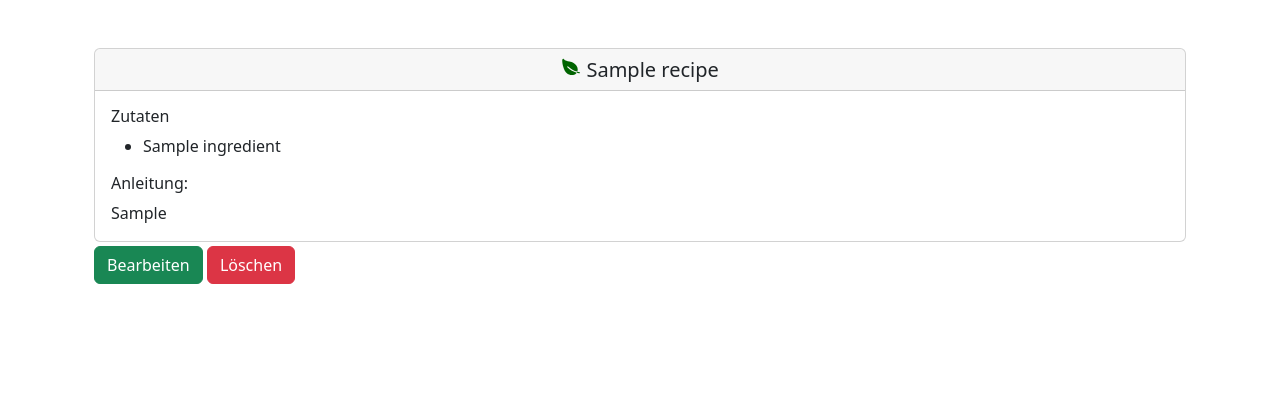
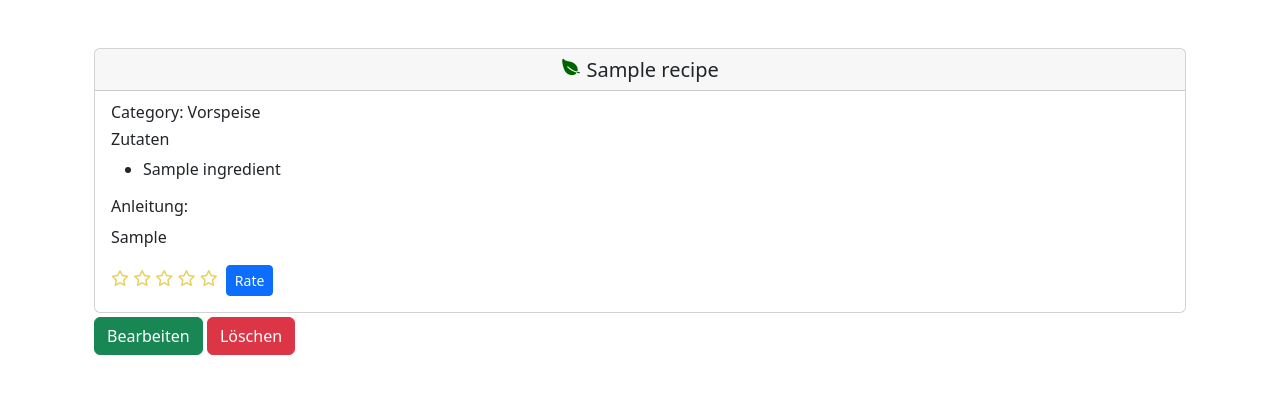
Before and after one commit to Sadeeed/flask-recipe, a Flask app: a page that uses templates/layouts/base.html in a window 1280 px wide. Shown: the part 56-450 px from the top of the page. Run offline with Flask 2, Linux system fonts and the light colour scheme; tables that the repository leaves empty hold one stand-in row (values such as "Sample post"); some libraries are stand-ins or nearby versions.

Commit message:
:package: recipe rating

```diff
--- a/apps/main/templates/main/recipe.html
+++ b/apps/main/templates/main/recipe.html
@@ -3,8 +3,10 @@
 {% block content %}
     <div class="container mt-5">
         <div class="card">
-            <h5 class="card-header text-center">{% if vegan %}<ion-icon name="leaf" style="color: darkgreen;text-align:right"></ion-icon>{% endif %}  {{ name }}</h5>
+            <h5 class="card-header text-center">{% if vegan %}
+                <ion-icon name="leaf" style="color: darkgreen;text-align:right"></ion-icon>{% endif %}  {{ name }}</h5>
             <div class="card-body">
+                <h6 class="card-subtitle mb-2">Category: {{ category.value }}</h6>
                 <h6 class="card-title mb-2">Zutaten</h6>
                 <ul>
                     {% for ingredient in ingredients %}
@@ -13,9 +15,71 @@
                 </ul>
                 <h6 class="card-title mb-2">Anleitung:</h6>
                 <p class="card-text">{{ method }}</p>
+                <div class="rating">
+                    <i class="rating__star far fa-star"></i>
+                    <i class="rating__star far fa-star"></i>
+                    <i class="rating__star far fa-star"></i>
+                    <i class="rating__star far fa-star"></i>
+                    <i class="rating__star far fa-star"></i>
+                    <button class="btn btn-sm btn-primary mx-1" onclick="rate()">Rate</button>
+                </div>
             </div>
         </div>
         <a class="btn btn-success mt-1" href="{{ url_for('main.edit_recipe', recipe_id=id) }}">Bearbeiten</a>
         <a class="btn btn-danger mt-1" href="{{ url_for('main.del_recipe', recipe_id=id) }}">Löschen</a>
     </div>
 {% endblock %}
+{% block extraJs %}
+    <script>
+        const ratingStars = [...document.getElementsByClassName("rating__star")];
+
+        function executeRating(stars) {
+            const starClassActive = "rating__star fas fa-star";
+            const starClassInactive = "rating__star far fa-star";
+            const starsLength = stars.length;
+            let i;
+            stars.map((star) => {
+                star.onclick = () => {
+                    i = stars.indexOf(star);
+                    if (star.className === starClassInactive) {
+                        for (i; i >= 0; --i) stars[i].className = starClassActive;
+                    } else {
+                        for (i; i < starsLength; ++i) stars[i].className = starClassInactive;
+                    }
+                };
+            });
+        }
+
+        executeRating(ratingStars);
+
+        const rate = () => {
+            const rating = document.getElementsByClassName("rating__star fas fa-star");
+            const ratingValue = rating.length;
+            console.log(ratingValue);
+
+            const form_data = new FormData();
+            {#form_data.append('recipe_id', {{ id }});#}
+            form_data.append('rating', ratingValue.toString());
+            fetch('{{ url_for('main.rate_recipe', recipe_id=id) }}', {
+                method: 'POST',
+                body: form_data
+            }).then(response => response.json())
+
+        };
+
+        const get_rating = () => {
+            fetch('{{ url_for('main.rate_recipe', recipe_id=id) }}')
+                .then(response => response.json())
+                .then(data => {
+                    const rating = document.getElementsByClassName("rating__star");
+                    const ratingValue = data.rating;
+                    console.log(ratingValue);
+                    for (let i = 0; i < ratingValue; i++) {
+                        rating[i].className = "rating__star fas fa-star";
+                    }
+                });
+        };
+
+        document.onload = get_rating();
+    </script>
+{% endblock %}
--- a/apps/main/views.py
+++ b/apps/main/views.py
@@ -4,7 +4,7 @@ from flask_restful import Resource
 from slugify import slugify
 from database import db
 
-from apps.main.models import Recipe, Ingredient, CategoryEnum
+from apps.main.models import Recipe, Ingredient, CategoryEnum, Rating
 
 main = Blueprint('main', __name__, template_folder="templates/main")
 
@@ -23,7 +23,7 @@ def recipe(slug):
         method = recipe.method
         name = recipe.name
         return render_template('recipe.html', name=name, ingredients=ingredients,
-                               method=method, id=recipe.id, vegan=recipe.vegan)
+                               method=method, id=recipe.id, vegan=recipe.vegan, category=recipe.category)
     else:
         flash("This recipe does not exist")
         return redirect(url_for('main.index'))
@@ -122,6 +122,25 @@ def edit_recipe(recipe_id):
         return redirect(url_for('main.index'))
 
 
+@main.route("/rate/<recipe_id>", methods=['GET', 'POST'])
+@login_required
+def rate_recipe(recipe_id):
+    # recipe = Recipe.query.filter_by(id=recipe_id).first()
+    # rating = request.form['rating']
+    rating = Rating.query.filter_by(recipe_id=recipe_id, user_id=current_user.id).first()
+    if request.method == 'GET':
+        if rating:
+            return {"rating": rating.rating}
+    if request.method == 'POST':
+        if not rating:
+            rating = Rating(recipe_id=recipe_id, user_id=current_user.id, rating=request.form['rating'])
+            db.session.add(rating)
+        else:
+            rating.rating = request.form['rating']
+        db.session.commit()
+        return {"success": True, "rating": rating.rating}
+
+
 @main.route("/profile")
 @login_required
 def profile():
@@ -130,7 +149,7 @@ def profile():
 
 @main.app_errorhandler(404)
 def page_not_found():
-    return render_template('layouts/404.html'), 404
+    return render_template('layouts/404.html')
 
 
 class RecipeList(Resource):
--- /dev/null
+++ b/static/css/style.css
@@ -0,0 +1,4 @@
+.rating__star {
+   cursor: pointer;
+   color: #dabd18b2;
+}
--- a/templates/layouts/base.html
+++ b/templates/layouts/base.html
@@ -6,6 +6,8 @@
     <title>Rezepte</title>
     <link href="https://cdn.jsdelivr.net/npm/bootstrap@5.2.0-beta1/dist/css/bootstrap.min.css" rel="stylesheet"
           integrity="sha384-0evHe/X+R7YkIZDRvuzKMRqM+OrBnVFBL6DOitfPri4tjfHxaWutUpFmBp4vmVor" crossorigin="anonymous">
+    <link rel="stylesheet" href="{{ url_for('static', filename='css/style.css') }}">
+    <script src="https://kit.fontawesome.com/308813b2e2.js" crossorigin="anonymous"></script>
 </head>
 <body>
 <nav class="navbar navbar-expand-lg bg-light">
```
Also changed, not shown: apps/main/models.py (+10 -4 lines). Lines whose indentation alone changed are shown as unchanged.
